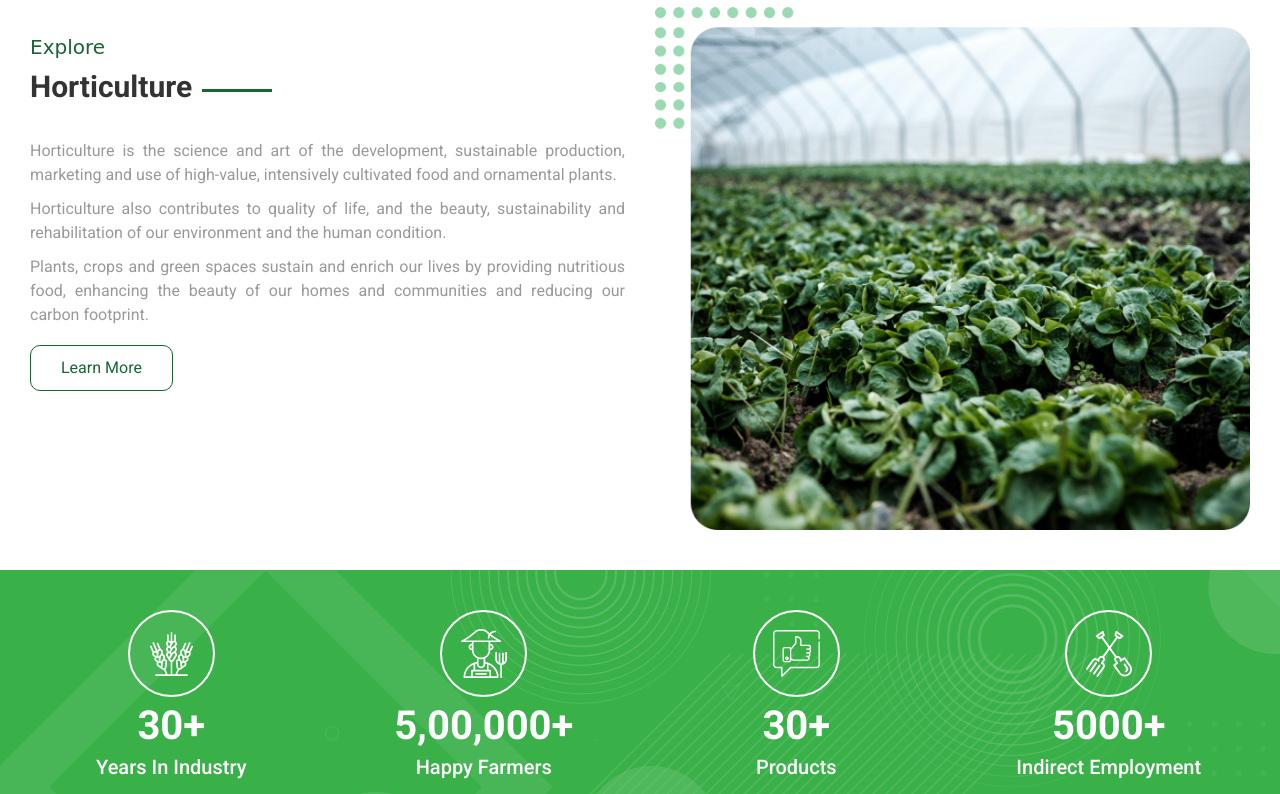
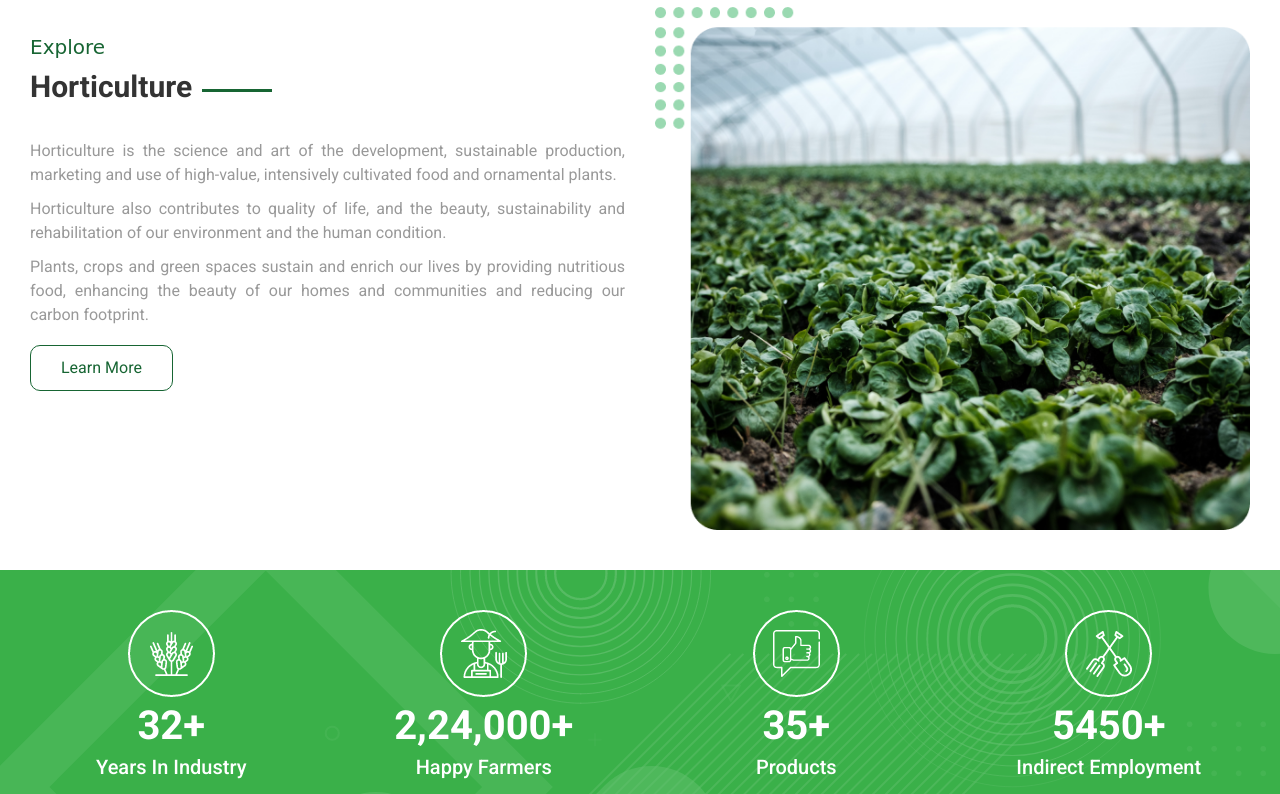
Before and after one commit to Alkesh004/GreenEarth, a plain HTML site: page Green Earth Processor/index.html in a window 1280 px wide. Shown: the part 2006-2800 px from the top of the page. Drawn offline with Linux system fonts and the light colour scheme; a web font is replaced by a local one.

Commit message:
modification

```diff
--- a/Green Earth Processor/index.html
+++ b/Green Earth Processor/index.html
@@ -251,28 +251,28 @@
                 <div class="col-12 col-sm-12 col-lg-3 col-xl-3 text-center">
                     <div class="number-info-box">
                         <img src="images/strip-icon-1.png" class="img-fluid">
-                        <h2 class="fw700 white-txt">30+</h2>
+                        <h2 class="fw700 white-txt">32+</h2>
                         <h5 class="white-txt">Years In Industry</h5>
                     </div>
                 </div>
                 <div class="col-12 col-sm-12 col-lg-3 col-xl-3 text-center">
                     <div class="number-info-box">
                         <img src="images/strip-icon-2.png" class="img-fluid">
-                        <h2 class="fw700 white-txt">5,00,000+</h2>
+                        <h2 class="fw700 white-txt">2,24,000+</h2>
                         <h5 class="white-txt">Happy Farmers</h5>
                     </div>
                 </div>
                 <div class="col-12 col-sm-12 col-lg-3 col-xl-3 text-center">
                     <div class="number-info-box">
                         <img src="images/strip-icon-3.png" class="img-fluid">
-                        <h2 class="fw700 white-txt">30+</h2>
+                        <h2 class="fw700 white-txt">35+</h2>
                         <h5 class="white-txt">Products</h5>
                     </div>
                 </div>
                 <div class="col-12 col-sm-12 col-lg-3 col-xl-3 text-center">
                     <div class="number-info-box">
                     <img src="images/strip-icon-4.png" class="img-fluid">
-                    <h2 class="fw700 white-txt">5000+</h2>
+                    <h2 class="fw700 white-txt">5450+</h2>
                     <h5 class="white-txt">Indirect Employment</h5>
                     </div>
                 </div>
```
